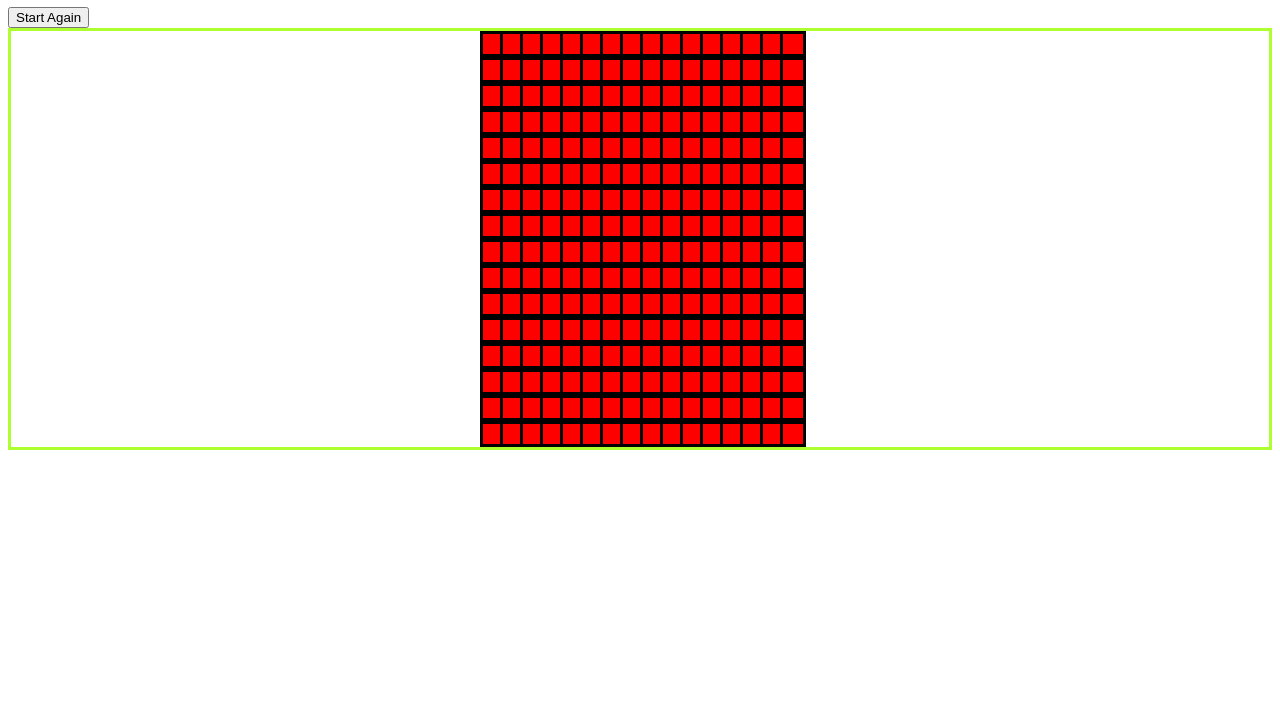
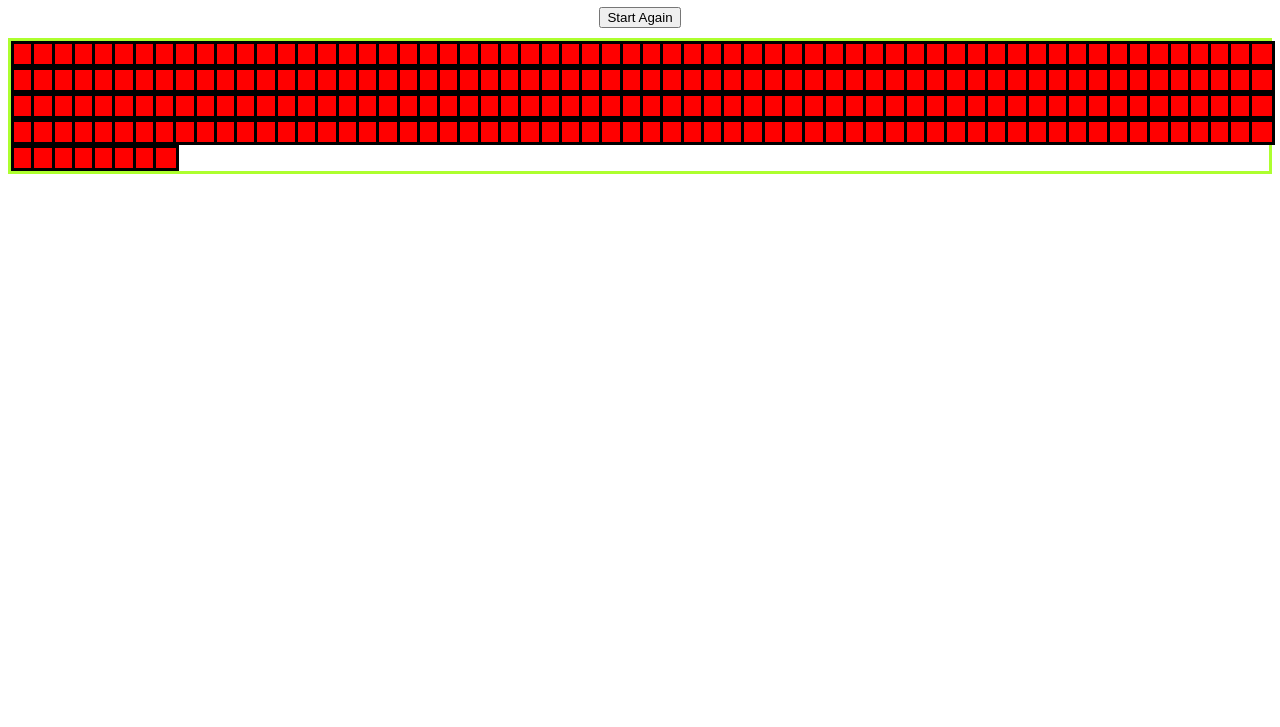
Before and after one commit to BritteanyD/Etch-a-Sketch, a plain HTML site: page index.html in a window 1280 px wide. Shown: the part 73-800 px from the top of the page. Drawn offline with Linux system fonts and the light colour scheme.

Commit message:
Centered button and title

```diff
--- a/index.html
+++ b/index.html
@@ -11,7 +11,9 @@
     <div class="title">
         <h1>Etch-a-Sketch</h1>
     </div>
-    <button id="startAgain">Start Again</button>
+    <div class="btn">
+        <button id="startAgain">Start Again</button>
+    </div>
     <div id="container"></div>
     <script src="script.js"></script>
 </body>
--- a/script.js
+++ b/script.js
@@ -1,11 +1,21 @@
 const btn = document.querySelector('button');
 btn.addEventListener('click', () => {
     prompt('Enter your board size by choosing a number between 1 and 50');
+    if (size >= 1 && size <= 50) {
+        createGrid(size);
+    } else {
+        alert('Please enter a valid size between 1 and 50');
+    }
 });
 
+function createGrid(size) {
     const container = document.getElementById('container');
-for (let i = 0; i < 16; i++) {
-    for (let j = 0; j < 16; j++) {
+    container.innerHTML = '';
+    container.style.gridTemplateColumns = 'repeat(${size}, 1fr)';
+    container.style.gridTemplateRows = 'repeat(${size}, 1fr)';
+
+    for (let i = 0; i < size; i++) {
+        for (let j = 0; j < size; j++) {
             const grid = document.createElement('div');
             grid.classList.add('grid');
             grid.style.width = '20px';
@@ -22,3 +32,5 @@ for (let i = 0; i < 16; i++) {
 
         }
     }
+}
+createGrid(16);
--- a/stylesheet.css
+++ b/stylesheet.css
@@ -1,7 +1,16 @@
+h1 {
+    text-align: center;
+}
+
+.btn {
+    text-align: center;
+    margin-bottom: 10px;
+}
+
 #container {
     display: grid;
-    grid-template-columns: repeat(16, 20px);
-    flex-direction: column;
+    grid-template-columns: repeat(auto-fill, minmax(20px, 1fr));
+    grid-template-rows: repeat(auto-fill, minmax(20px, 1fr));
     justify-content: center;
     border: 3px;
     border-color: greenyellow;
```
Lines whose indentation alone changed are shown as unchanged.
